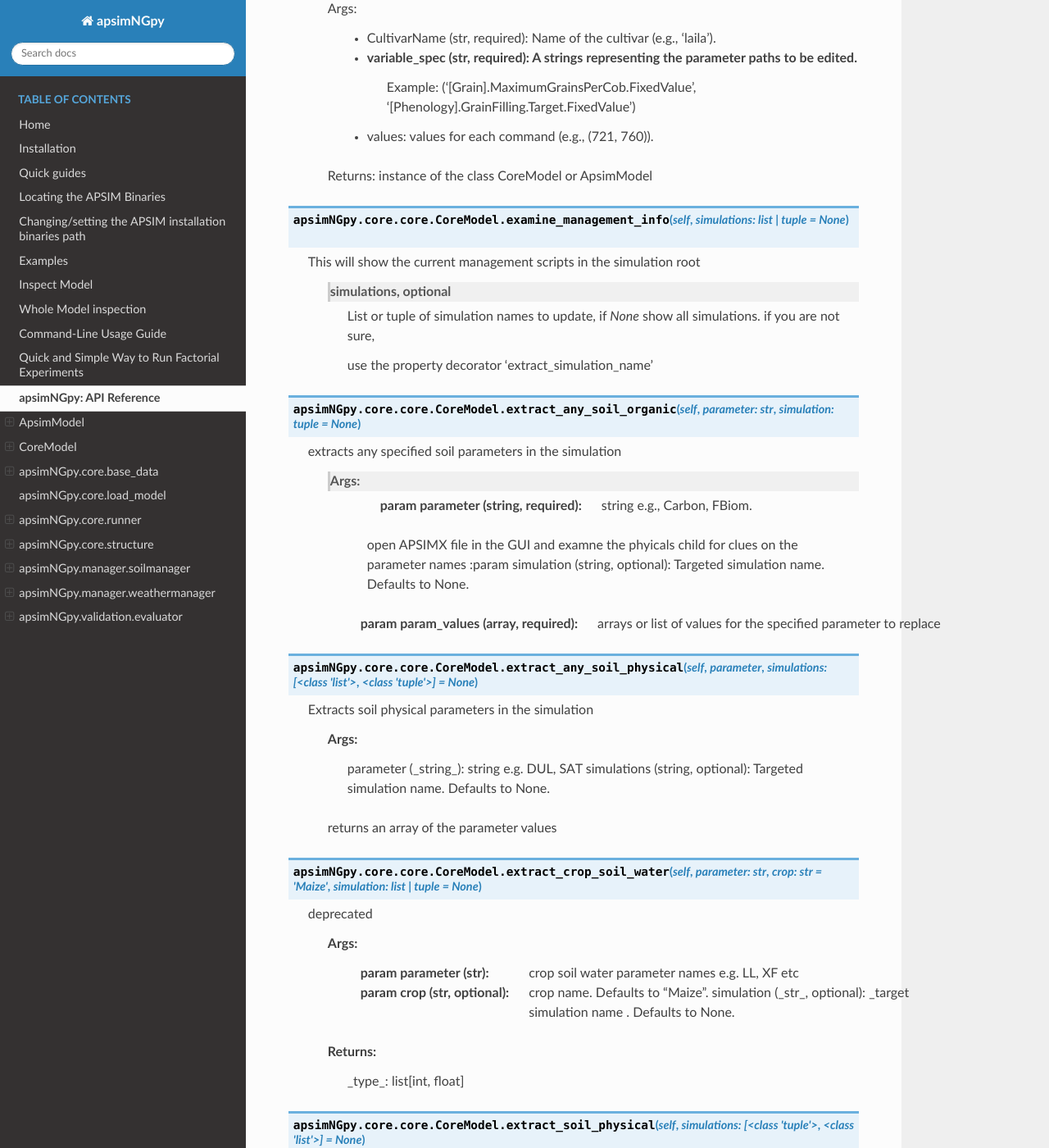
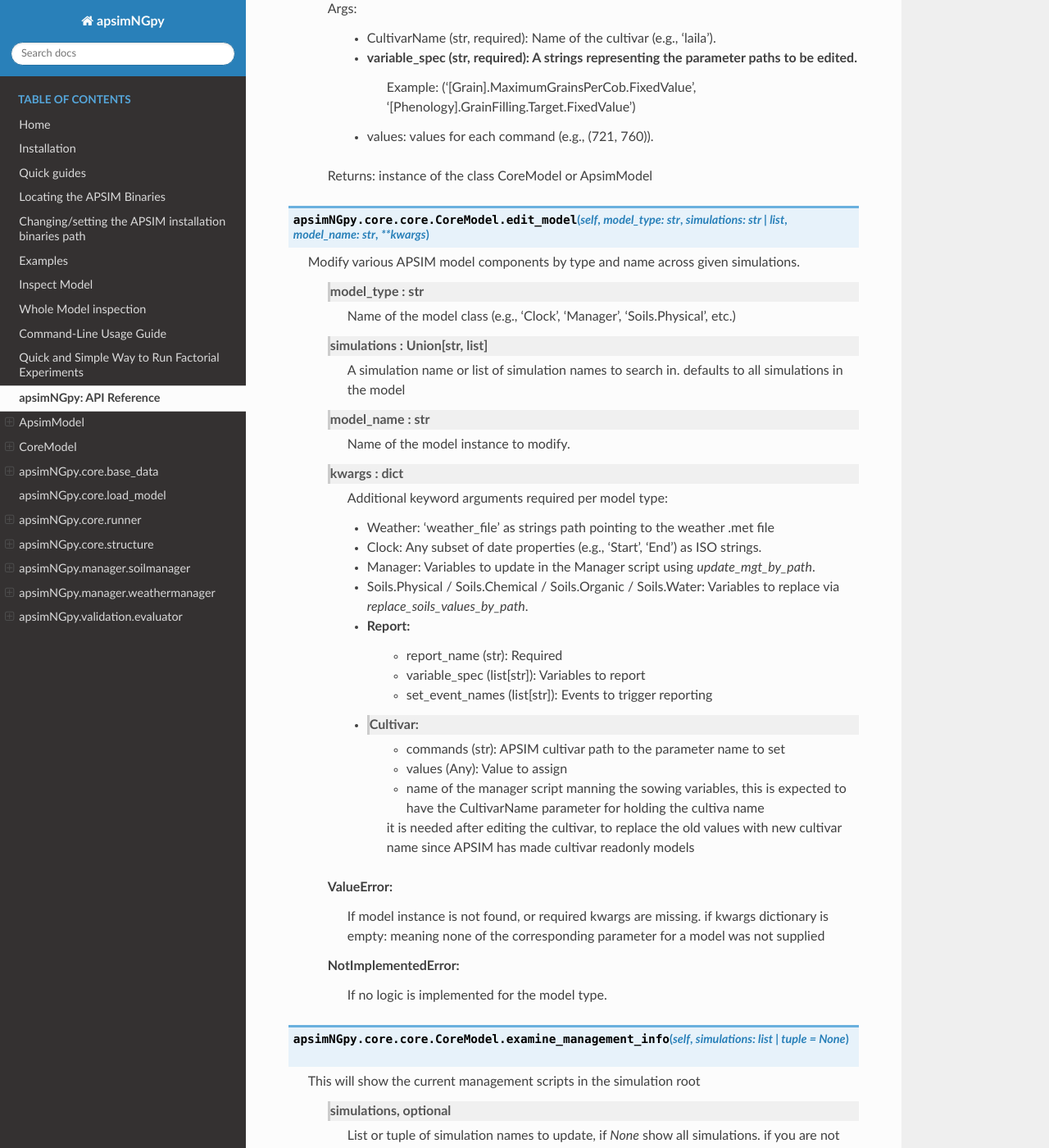
Before and after one commit to MAGALA-RICHARD/documentation-example, a Sphinx documentation site: the page built from doc/api.rst, in a window 1280 px wide and 1400 px high, scrolled down 8073 px. Shown: the whole window at 82% size. Built offline with Sphinx 7.4.7 and the Read the Docs theme 3.1.0, drawn with Linux system fonts in a browser that asks for light colours; some of the changed text lies outside the part shown.

Commit message:
changed index.rst

```diff
--- a/doc/api.rst
+++ b/doc/api.rst
@@ -328,6 +328,44 @@ CoreModel
 
         Returns: instance of the class CoreModel or ApsimModel
 
+.. function:: apsimNGpy.core.core.CoreModel.edit_model(self, model_type: str, simulations: Union[str, list], model_name: str, **kwargs)
+
+   Modify various APSIM model components by type and name across given simulations.
+
+        Parameters:
+        ----------
+        model_type : str
+            Name of the model class (e.g., 'Clock', 'Manager', 'Soils.Physical', etc.)
+        simulations : Union[str, list]
+            A simulation name or list of simulation names to search in. defaults to all simulations in the model
+        model_name : str
+            Name of the model instance to modify.
+        kwargs : dict
+            Additional keyword arguments required per model type:
+
+
+            - Weather: 'weather_file' as strings path pointing to the weather .met file
+            - Clock: Any subset of date properties (e.g., 'Start', 'End') as ISO strings.
+            - Manager: Variables to update in the Manager script using `update_mgt_by_path`.
+            - Soils.Physical / Soils.Chemical / Soils.Organic / Soils.Water: Variables to replace via `replace_soils_values_by_path`.
+            - Report:
+                - report_name (str): Required
+                - variable_spec (list[str]): Variables to report
+                - set_event_names (list[str]): Events to trigger reporting
+            - Cultivar:
+                - commands (str): APSIM cultivar path to the parameter name to set
+                - values (Any): Value to assign
+                - name of the manager script manning the sowing variables, this is expected to have the CultivarName parameter for holding the cultiva name
+                it is needed after editing the cultivar, to replace the old values with new cultivar name since APSIM has made cultivar readonly models
+
+        Raises:
+        -------
+        ValueError:
+            If model instance is not found, or required kwargs are missing.
+            if kwargs dictionary is empty: meaning none of the corresponding parameter for a model was not supplied
+        NotImplementedError:
+            If no logic is implemented for the model type.
+
 .. function:: apsimNGpy.core.core.CoreModel.examine_management_info(self, simulations: Union[list, tuple] = None)
 
    This will show the current management scripts in the simulation root
@@ -477,7 +515,7 @@ CoreModel
 
 .. function:: apsimNGpy.core.core.CoreModel.inspect_model(self, model_type: Union[str, <module 'Models'>], fullpath=True, **kwargs)
 
-   Inspect the model types and returns the model paths or names. usefull if you want to identify the path to the
+   Inspect the model types and returns the model paths or names. usefull if you want to identify the path or name of the
         model for editing the model.
         :param model_type: (Models) e.g. Models.Clock will return all fullpath or names
         of models in the type Clock -Models.Manager returns information about the manager scripts in simulations. strings are allowed
@@ -510,40 +548,41 @@ CoreModel
 
    Inspect the current input values of a specific APSIM model type instance within given simulations.
 
-    Parameters:
-    -----------
-    scope : ApsimNG model context with Models.Core.Simulations  and its associated Simulation
-        Root scope or project object containing Simulations.
-    model_type : str
-        Name of the model class (e.g., 'Clock', 'Manager', 'Soils.Physical', etc.)
-    simulations : Union[str, list]
-        Name or list of names of simulation(s) to inspect.
-    model_name : str
-        Name of the model instance within each simulation.
-    **kwargs : dict
-        Optional keyword arguments — not used here but accepted for interface compatibility.
-
-    Returns:
-    --------
-    Union[Dict[str, Any], pd.DataFrame, list, Any]
-        - For Weather: file path(s)
-        - For Clock: (start, end) tuple(s)
-        - For Manager: dictionary of parameters
-        - For Soil models: pandas DataFrame(s) of layer-based properties
-        - For Report: dictionary with 'VariableNames' and 'EventNames'
-        - For Cultivar: dictionary of parsed parameter=value pairs
-
-    Raises:
-    -------
-    ValueError:
-        If model is not found or invalid arguments are passed.
-    NotImplementedError:
-        If the model type is unsupported.
-
-    Requirements:
-    -------------
-    - APSIM Next Gen Python bindings (apsimNGpy)
-    - Python 3.10+
+            Parameters:
+            -----------
+            the search scope is the current instatiated model of ApsimNG model context with Models.Core.Simulations  and its associated Simulation models
+
+            model_type : str
+                Name of the model class (e.g., 'Clock', 'Manager', 'Physical', 'Chemical', etc.) these are abstracted from the model namespace,
+                 so no need for a complete path, although completed pathes are also valid e.g., Models.Clock, Models.Manager, Models.Climate.Weather if you want some kind of clarity
+            simulations : Union[str, list]
+                Name or list of names of simulation(s) to inspect.
+            model_name : str
+                Name of the model instance within each simulation.
+            **kwargs : dict
+                Optional keyword arguments — not used here but accepted for interface compatibility.
+
+            Returns:
+            --------
+            Union[Dict[str, Any], pd.DataFrame, list, Any]
+                - For Weather: file path(s)
+                - For Clock: (start, end) tuple(s)
+                - For Manager: dictionary of parameters,
+                - For Soil models: pandas DataFrame(s) of layer-based properties
+                - For Report: dictionary with 'VariableNames' and 'EventNames'
+                - For Cultivar: dictionary of parsed parameter=value pairs
+
+            Raises:
+            -------
+            ValueError:
+                If model is not found or invalid arguments are passed.
+            NotImplementedError:
+                If the model type is unsupported.
+
+            Requirements:
+            -------------
+            - APSIM Next Gen Python bindings (apsimNGpy)
+            - Python 3.10+
 
 .. function:: apsimNGpy.core.core.CoreModel.move_model(self, model_type: <module 'Models'>, new_parent_type: <module 'Models'>, model_name: str = None, new_parent_name: str = None, verbose: bool = False, simulations: Union[str, list] = None)
 
```
